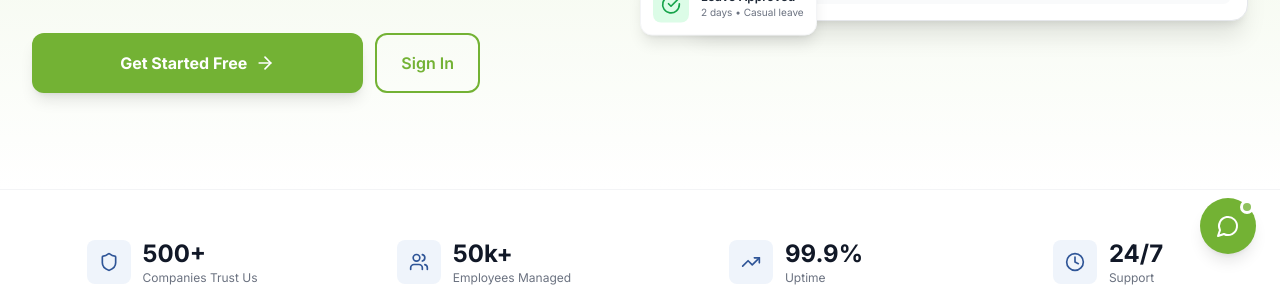
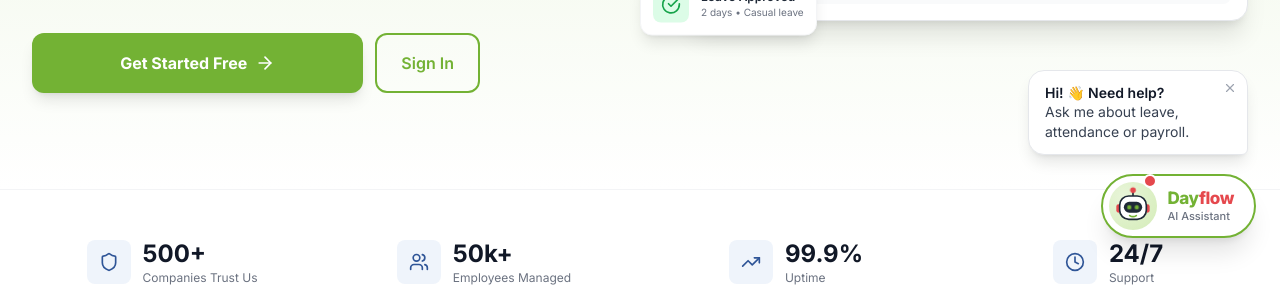
Before and after one commit to shubhamshubham66/Dayflow_Human_Resource_MS, a React (Vite) app in the folder client/: page / in a window 1280 px wide. Shown: the part 522-809 px from the top of the page. Built offline with nearby package versions, Linux system fonts and the light colour scheme; no server answers.

Commit message:
feat: animated Dayflow robot launcher for the assistant
- Launcher pill with an animated robot (blinking eyes, glowing red antenna,
  gentle float) and 'Dayflow' in green and red, moved a little higher
- 'Hi! Need help?' bubble appears after 2s (dismissible)
- Respects reduced-motion

```diff
--- a/client/src/components/ChatWidget.jsx
+++ b/client/src/components/ChatWidget.jsx
@@ -1,25 +1,59 @@
 import React, { useEffect, useState } from 'react';
-import { MessageCircle, X, ExternalLink } from 'lucide-react';
+import { X, ExternalLink } from 'lucide-react';
 
 /**
- * Floating "Dayflow Assistant" chat button (bottom-right corner).
+ * Floating "Dayflow Assistant" launcher (bottom-right corner).
  * Opens the Dify-hosted assistant in a panel. The iframe is only loaded
  * after the first click, so it never slows down the page.
  *
- * The URL is the public Dify web-app link (safe to ship to the browser).
- * Override it with VITE_ASSISTANT_URL if the agent ever changes.
+ * VITE_ASSISTANT_URL can override the link (public Dify web-app / embed URL).
  */
 const ASSISTANT_URL =
   import.meta.env.VITE_ASSISTANT_URL || 'https://udify.app/agent/wXZty0HQgPrbR4cf';
+
+const GREEN = '#73b234';
+const RED = '#e5484d';
+
+/** Small animated robot face: blinking eyes + glowing red antenna light. */
+const BotFace = ({ size = 40, className = '' }) => (
+  <svg viewBox="0 0 48 48" width={size} height={size} className={className} aria-hidden="true">
+    {/* antenna */}
+    <line x1="24" y1="5" x2="24" y2="12" stroke="#1f2937" strokeWidth="2" strokeLinecap="round" />
+    <circle cx="24" cy="5" r="3.4" fill={RED} className="df-antenna" />
+    {/* ears */}
+    <rect x="4" y="22" width="5" height="10" rx="2.5" fill={RED} />
+    <rect x="39" y="22" width="5" height="10" rx="2.5" fill={RED} />
+    {/* head */}
+    <rect x="8" y="12" width="32" height="28" rx="11" fill="#fff" stroke="#1f2937" strokeWidth="2" />
+    {/* visor */}
+    <rect x="13" y="19" width="22" height="13" rx="6.5" fill="#1f2937" />
+    {/* eyes */}
+    <g className="df-eyes">
+      <circle cx="19.5" cy="25.5" r="2.6" fill={GREEN} />
+      <circle cx="28.5" cy="25.5" r="2.6" fill={GREEN} />
+    </g>
+    {/* smile */}
+    <path d="M20 35.5c2.4 1.6 5.6 1.6 8 0" stroke={GREEN} strokeWidth="2" fill="none" strokeLinecap="round" />
+  </svg>
+);
 
 const ChatWidget = () => {
   const [open, setOpen] = useState(false);
   const [loaded, setLoaded] = useState(false); // iframe mounted at least once
   const [ready, setReady] = useState(false); // iframe finished loading
+  const [hint, setHint] = useState(false); // "Need help?" bubble
+
+  // Show the greeting bubble a moment after the page loads, until the user opens chat
+  useEffect(() => {
+    if (loaded) return undefined;
+    const t = setTimeout(() => setHint(true), 2000);
+    return () => clearTimeout(t);
+  }, [loaded]);
 
   const toggle = () => {
     setOpen((o) => !o);
     setLoaded(true);
+    setHint(false);
   };
 
   // Close with Escape
@@ -34,6 +68,23 @@ const ChatWidget = () => {
 
   return (
     <>
+      <style>{`
+        @keyframes df-float { 0%,100% { transform: translateY(0) } 50% { transform: translateY(-5px) } }
+        @keyframes df-blink { 0%,92%,100% { transform: scaleY(1) } 95% { transform: scaleY(.1) } }
+        @keyframes df-glow { 0%,100% { opacity: 1 } 50% { opacity: .35 } }
+        @keyframes df-wave { 0%,100% { transform: rotate(0) } 25% { transform: rotate(-12deg) } 75% { transform: rotate(10deg) } }
+        @keyframes df-pop { from { opacity: 0; transform: translateY(6px) scale(.96) } to { opacity: 1; transform: none } }
+        .df-launcher { animation: df-float 3.2s ease-in-out infinite; }
+        .df-launcher:hover, .df-launcher:focus-visible { animation-play-state: paused; }
+        .df-launcher:hover .df-bot { animation: df-wave .7s ease-in-out; }
+        .df-eyes { transform-box: fill-box; transform-origin: center; animation: df-blink 4s infinite; }
+        .df-antenna { animation: df-glow 1.6s ease-in-out infinite; }
+        .df-hint { animation: df-pop .35s ease-out both; }
+        @media (prefers-reduced-motion: reduce) {
+          .df-launcher, .df-eyes, .df-antenna, .df-hint, .df-launcher:hover .df-bot { animation: none; }
+        }
+      `}</style>
+
       {/* Chat panel */}
       {loaded && (
         <div
@@ -42,19 +93,21 @@ const ChatWidget = () => {
           aria-label="Dayflow Assistant"
           aria-hidden={!open}
           className={`fixed z-[60] bg-white border border-gray-200 shadow-2xl overflow-hidden flex flex-col
-            inset-x-3 bottom-24 top-20 rounded-2xl
-            sm:inset-auto sm:right-6 sm:bottom-24 sm:w-[380px] sm:h-[min(600px,calc(100vh-8rem))]
+            inset-x-3 top-20 bottom-28 rounded-2xl
+            sm:inset-auto sm:right-6 sm:bottom-32 sm:w-[400px] sm:h-[min(620px,calc(100vh-11rem))]
             origin-bottom-right transition-all duration-200 ease-out
             ${open ? 'opacity-100 scale-100 pointer-events-auto' : 'opacity-0 scale-95 pointer-events-none'}`}
         >
           {/* Header */}
-          <div className="flex items-center gap-3 px-4 py-3 bg-[#73b234] text-white">
-            <span className="w-9 h-9 rounded-full bg-white/20 flex items-center justify-center flex-shrink-0">
-              <MessageCircle className="w-5 h-5" />
+          <div className="flex items-center gap-3 px-4 py-3 text-white" style={{ background: `linear-gradient(120deg, ${GREEN}, #5a9a1f)` }}>
+            <span className="w-10 h-10 rounded-full bg-white flex items-center justify-center flex-shrink-0 shadow-sm">
+              <BotFace size={30} />
             </span>
             <div className="flex-1 min-w-0 leading-tight">
               <p className="font-semibold text-sm">Dayflow Assistant</p>
-              <p className="text-xs text-white/85">Ask about leave, attendance and payroll</p>
+              <p className="text-xs text-white/90 flex items-center gap-1.5">
+                <span className="w-1.5 h-1.5 rounded-full bg-white animate-pulse" /> Online · leave, attendance &amp; payroll
+              </p>
             </div>
             <a
               href={ASSISTANT_URL}
@@ -82,7 +135,7 @@ const ChatWidget = () => {
           <div className="relative flex-1 bg-gray-50">
             {!ready && (
               <div className="absolute inset-0 flex flex-col items-center justify-center gap-3 text-sm text-gray-500">
-                <span className="w-8 h-8 border-[3px] border-green-100 border-t-[#73b234] rounded-full animate-spin" />
+                <BotFace size={48} />
                 Loading assistant…
               </div>
             )}
@@ -97,24 +150,61 @@ const ChatWidget = () => {
         </div>
       )}
 
-      {/* Floating button */}
+      {/* Greeting bubble */}
+      {hint && !open && (
+        <div className="df-hint fixed z-[61] right-4 bottom-[6.5rem] sm:right-8 sm:bottom-[7.75rem] max-w-[220px]">
+          <div className="relative bg-white border border-gray-200 shadow-lg rounded-2xl rounded-br-md pl-4 pr-8 py-3 text-sm text-gray-700">
+            <button
+              type="button"
+              onClick={toggle}
+              className="text-left leading-snug"
+            >
+              <span className="font-semibold text-gray-900">Hi! 👋 Need help?</span>
+              <br />
+              Ask me about leave, attendance or payroll.
+            </button>
+            <button
+              type="button"
+              onClick={() => setHint(false)}
+              className="absolute top-1.5 right-1.5 p-1 rounded-md text-gray-400 hover:text-gray-600 hover:bg-gray-100"
+              aria-label="Dismiss"
+            >
+              <X className="w-3.5 h-3.5" />
+            </button>
+          </div>
+        </div>
+      )}
+
+      {/* Launcher */}
       <button
         type="button"
         onClick={toggle}
         aria-expanded={open}
         aria-controls="dayflow-assistant-panel"
         aria-label={open ? 'Close Dayflow Assistant' : 'Chat with Dayflow Assistant'}
-        title={open ? 'Close chat' : 'Ask Dayflow Assistant'}
-        className="fixed z-[61] right-4 bottom-4 sm:right-6 sm:bottom-6 w-14 h-14 rounded-full
-          bg-[#73b234] hover:bg-[#5a9a1f] text-white shadow-lg hover:shadow-xl
-          flex items-center justify-center transition-all duration-200 active:scale-95
-          focus:outline-none focus-visible:ring-4 focus-visible:ring-green-200"
+        className={`${open ? '' : 'df-launcher'} fixed z-[61] right-4 bottom-8 sm:right-6 sm:bottom-10
+          flex items-center gap-2.5 rounded-full bg-white border-2 shadow-xl hover:shadow-2xl
+          transition-shadow duration-200 active:scale-95
+          focus:outline-none focus-visible:ring-4 focus-visible:ring-green-200
+          ${open ? 'p-1.5' : 'pl-1.5 pr-5 py-1.5'}`}
+        style={{ borderColor: GREEN }}
       >
-        {open ? <X className="w-6 h-6" /> : <MessageCircle className="w-6 h-6" />}
-        {!open && !loaded && (
-          <span className="absolute top-0.5 right-0.5 w-3.5 h-3.5 rounded-full bg-white flex items-center justify-center" aria-hidden="true">
-            <span className="w-2 h-2 rounded-full bg-[#73b234] animate-pulse" />
+        <span
+          className="df-bot w-12 h-12 rounded-full flex items-center justify-center flex-shrink-0"
+          style={{ background: open ? GREEN : `radial-gradient(circle at 30% 30%, #e8f5d9, #d4ecb8)` }}
+        >
+          {open ? <X className="w-6 h-6 text-white" /> : <BotFace size={40} />}
+        </span>
+        {!open && (
+          <span className="flex flex-col items-start leading-none">
+            <span className="text-[17px] font-extrabold tracking-tight">
+              <span style={{ color: GREEN }}>Day</span><span style={{ color: RED }}>flow</span>
+            </span>
+            <span className="text-[11px] font-medium text-gray-500 mt-1">AI Assistant</span>
           </span>
+        )}
+        {!open && (
+          <span className="absolute -top-0.5 left-10 w-3.5 h-3.5 rounded-full border-2 border-white" style={{ background: RED }} aria-hidden="true" />
         )}
       </button>
     </>
```
